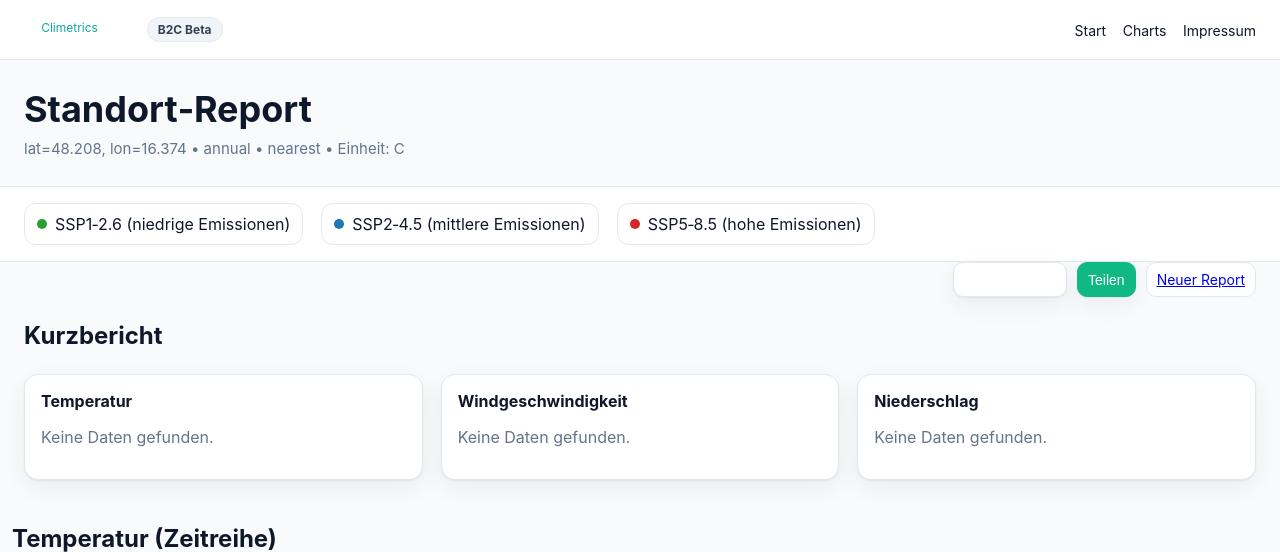
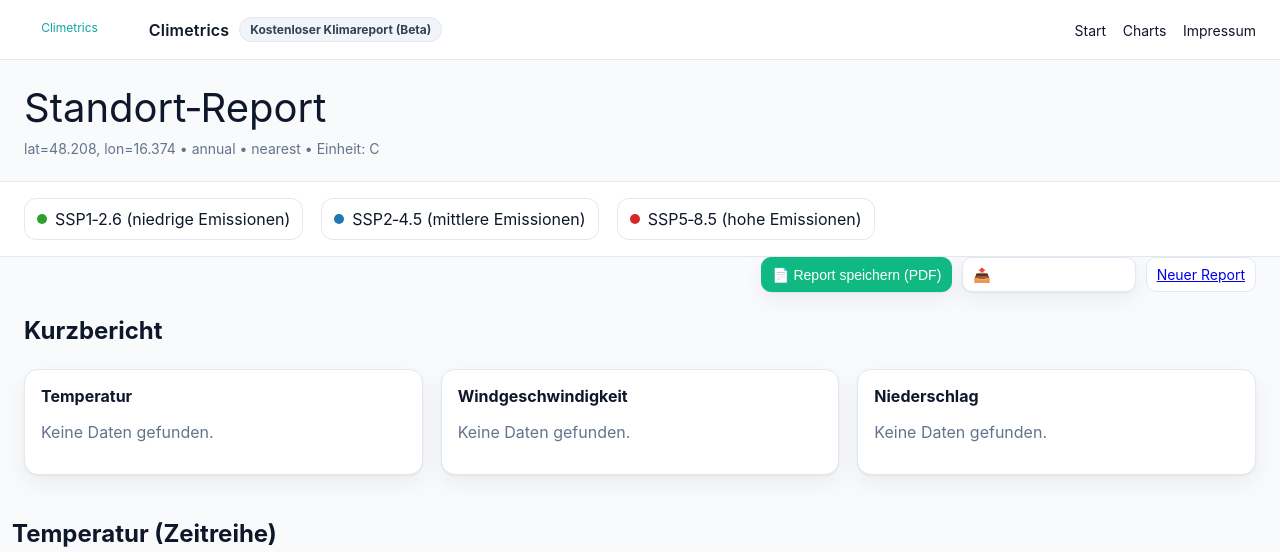
Before and after one commit to Kalti99/austria_cmip6_data, a Flask app: page /report in a window 1280 px wide. Shown: the top 552 px of the page. Run offline with Flask 3, Linux system fonts and the light colour scheme; some libraries are stand-ins or nearby versions.

Commit message:
Branding: show 'Climetrics' in nav/footers; Home polish (gradient hero, dominant search, CTA styles, microcopy); Report legend sticky and toolbar labels; chart styling tweaks

```diff
--- a/austria/app.py
+++ b/austria/app.py
@@ -156,7 +156,7 @@ def build_figure(agg: str = "monthly", unit: str = "C", lat: float | None = None
         else:
             x, y, units_label, t_num = _domain_mean_series(path, agg=agg, unit=unit)
         fig.add_trace(
-            go.Scatter(x=x, y=y, mode="lines", name=scen.upper(), line=dict(color=colors.get(scen)))
+            go.Scatter(x=x, y=y, mode="lines", name=scen.upper(), line=dict(color=colors.get(scen), width=1.6), opacity=0.75)
         )
 
         # Add linear trendline (least squares)
@@ -172,7 +172,7 @@ def build_figure(agg: str = "monthly", unit: str = "C", lat: float | None = None
                     y=y_fit,
                     mode="lines",
                     name=f"{scen.upper()} Trend ({slope_decade:+.2f} {units_txt}/Dekade)",
-                    line=dict(color=colors.get(scen), dash="dash"),
+                    line=dict(color=colors.get(scen), dash="dash", width=2.6),
                 )
             )
 
--- a/austria/static/style.css
+++ b/austria/static/style.css
@@ -15,13 +15,14 @@ html,body{margin:0;padding:0;background:var(--bg);color:var(--text);font-family:
 
 /* Top navigation */
 .nav{display:flex;align-items:center;justify-content:space-between;padding:16px 24px;border-bottom:1px solid var(--border);background:var(--panel);position:sticky;top:0;z-index:10}
-.brand{display:flex;align-items:center;gap:8px;font-weight:700}
+.brand{display:flex;align-items:center;gap:10px;font-weight:700}
+.brand .title{font-weight:600;letter-spacing:.2px}
 .chip{border:1px solid var(--border);border-radius:999px;padding:4px 10px;font-size:12px;color:#334155;background:#f1f5f9}
 .nav a{color:#0f172a;text-decoration:none;margin-left:12px;font-size:14px}
 
-header{padding:28px 24px}
-h1{margin:0 0 8px 0;font-size:36px;line-height:1.2}
-.sub{margin:6px 0 0;color:var(--muted);font-size:15px;max-width:780px}
+header{padding:24px 24px}
+h1{margin:0 0 8px 0;font-size:40px;line-height:1.2;font-weight:400}
+.sub{margin:6px 0 0;color:var(--muted);font-size:14px;max-width:780px}
 
 .controls{padding:16px 24px;background:var(--panel);border-top:1px solid var(--border);border-bottom:1px solid var(--border)}
 label{margin-right:16px;display:inline-flex;flex-direction:column;font-size:12px;color:#334155;gap:6px}
@@ -43,7 +44,7 @@ footer{padding:16px 24px;color:var(--muted);font-size:12px;border-top:1px solid
 .cards h2{padding:12px 24px;margin:0}
 
 /* Hero */
-.hero{display:grid;grid-template-columns:1.1fr .9fr;gap:24px;align-items:center;padding:24px}
+.hero{display:grid;grid-template-columns:1.1fr .9fr;gap:24px;align-items:center;padding:24px;background:linear-gradient(180deg,#f0faff,rgba(255,255,255,.85));border-bottom:1px solid var(--border)}
 .hero .cta{display:flex;gap:12px;margin-top:12px}
 .pill{display:inline-block;border:1px solid var(--border);border-radius:12px;padding:10px 12px;background:#fff}
 
@@ -59,10 +60,13 @@ footer{padding:16px 24px;color:var(--muted);font-size:12px;border-top:1px solid
 .tool.primary{background:var(--accent);color:white;border-color:var(--accent)}
 
 /* Map & suggestions */
-.map{height:280px;border:1px solid var(--border);border-radius:var(--radius);margin:10px 0;overflow:hidden}
+.map{height:300px;border:1px solid var(--border);border-radius:20px;margin:12px 0;overflow:hidden;box-shadow:var(--shadow)}
 .suggestions{border:1px solid var(--border);border-radius:10px;background:#fff;max-height:200px;overflow:auto;margin:6px 0}
 .suggest-item{padding:8px 10px;border-bottom:1px solid var(--border);cursor:pointer}
 .suggest-item:hover{background:#f8fafc}
+.search-wrap{position:relative}
+.search-wrap input{padding-left:36px;box-shadow:var(--shadow)}
+.search-wrap .icon{position:absolute;left:10px;top:9px;opacity:.6}
 
 /* Loading overlay */
 .loading{position:fixed;inset:0;background:rgba(255,255,255,.7);display:flex;flex-direction:column;align-items:center;justify-content:center;gap:10px;font-weight:600;z-index:9999}
@@ -78,3 +82,12 @@ footer{padding:16px 24px;color:var(--muted);font-size:12px;border-top:1px solid
   .chart, .card{break-inside:avoid}
   .loading{display:none !important}
 }
+
+/* Sticky legend */
+.legend{position:sticky;top:56px;background:var(--panel);z-index:5;border-bottom:1px solid var(--border)}
+
+/* Buttons */
+.btn-primary{background:var(--accent);border-color:var(--accent);color:#fff}
+.btn-outline{background:#fff;border-color:var(--border);color:#0f172a}
+.btn-primary:hover{filter:brightness(.95);transform:translateY(-1px)}
+.btn-outline:hover{background:#f8fafc}
--- a/austria/templates/report.html
+++ b/austria/templates/report.html
@@ -8,7 +8,7 @@
 </head>
 <body>
   <div class="nav">
-    <div class="brand"><a href="{{ url_for('home') }}"><img src="{{ url_for('logo') }}" alt="Logo" style="height:24px"></a> <span class="chip">B2C Beta</span></div>
+    <div class="brand"><a href="{{ url_for('home') }}"><img src="{{ url_for('logo') }}" alt="Logo" style="height:24px"></a><span class="title">Climetrics</span> <span class="chip">Kostenloser Klimareport (Beta)</span></div>
     <div>
       <a href="{{ url_for('home') }}">Start</a>
       <a href="{{ url_for('index') }}">Charts</a>
@@ -19,14 +19,14 @@
     <h1>Standort‑Report</h1>
     <p class="sub">lat={{ '%.3f'|format(lat) }}, lon={{ '%.3f'|format(lon) }} • {{ agg }} • {{ method }} • Einheit: {{ unit }}</p>
   </header>
-  <section class="controls" style="display:flex;align-items:center;gap:18px;flex-wrap:wrap">
+  <section class="controls legend" style="display:flex;align-items:center;gap:18px;flex-wrap:wrap">
     <div class="pill" style="display:flex;align-items:center;gap:8px"><span style="width:10px;height:10px;background:#2ca02c;display:inline-block;border-radius:999px"></span> SSP1‑2.6 (niedrige Emissionen)</div>
     <div class="pill" style="display:flex;align-items:center;gap:8px"><span style="width:10px;height:10px;background:#1f77b4;display:inline-block;border-radius:999px"></span> SSP2‑4.5 (mittlere Emissionen)</div>
     <div class="pill" style="display:flex;align-items:center;gap:8px"><span style="width:10px;height:10px;background:#d62728;display:inline-block;border-radius:999px"></span> SSP5‑8.5 (hohe Emissionen)</div>
   </section>
   <div class="toolbar">
-    <button class="tool" onclick="window.print()">Drucken / PDF</button>
-    <button class="tool primary" onclick="(async()=>{try{if(navigator.share){await navigator.share({title:'Klima‑Report', url:location.href});}else{await navigator.clipboard.writeText(location.href);alert('Link kopiert.');}}catch(e){console.log(e);}})()">Teilen</button>
+    <button class="tool primary" onclick="window.print()">📄 Report speichern (PDF)</button>
+    <button class="tool" onclick="(async()=>{try{if(navigator.share){await navigator.share({title:'Klima‑Report', url:location.href});}else{await navigator.clipboard.writeText(location.href);alert('Link kopiert.');}}catch(e){console.log(e);}})()">📤 Report‑Link kopieren</button>
     <a class="tool" href="{{ url_for('home') }}">Neuer Report</a>
   </div>
 
```
Also changed, not shown: austria/templates/home.html (+7 -6 lines).
